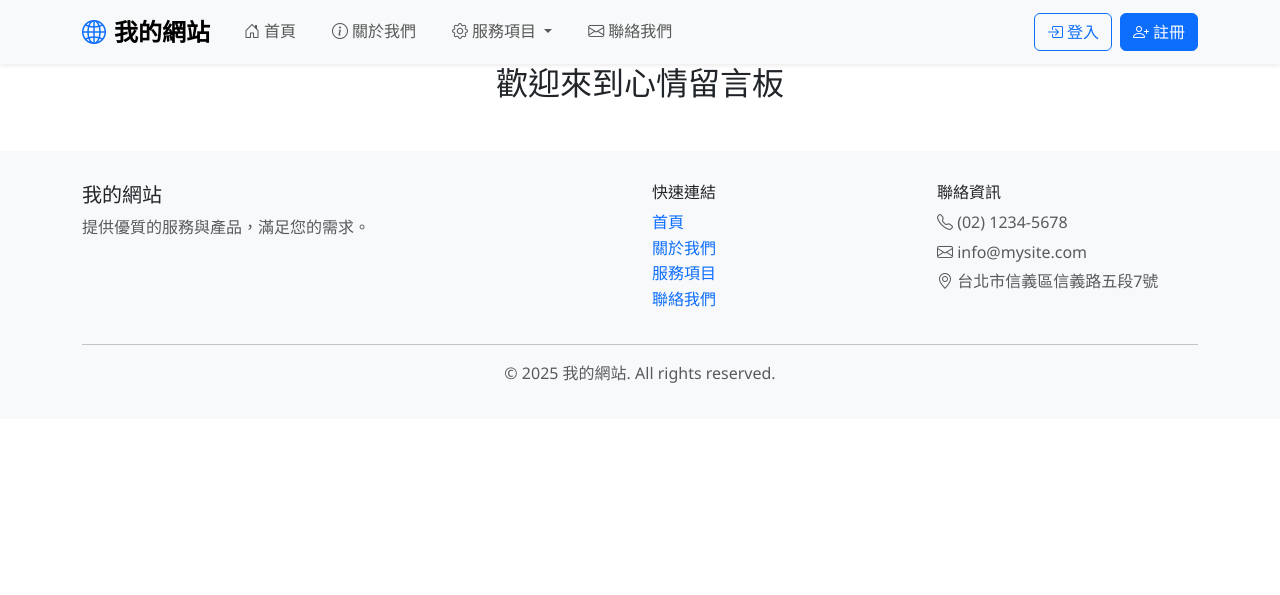
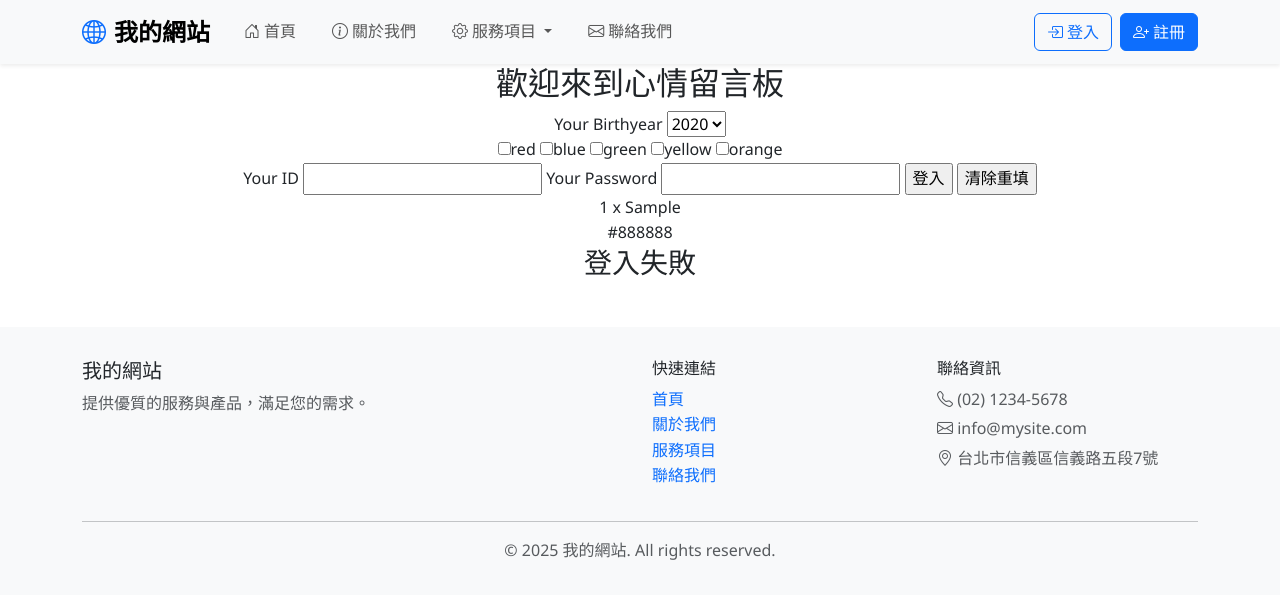
Before and after one commit to jacktea88/406django, a Django app: template ch08/forms/templates/index.html in a window 1280 px wide. Shown: the top 595 px of the page. Run offline with Django 5.2, Linux system fonts and the light colour scheme; the template is opened without the code that fills it: most values are stand-ins (such as "Sample title", 1, 10 or a date in 2020); some libraries are stand-ins or nearby versions.

Commit message:
基本表單功能驗證

```diff
--- a/ch08/forms/templates/index.html
+++ b/ch08/forms/templates/index.html
@@ -4,5 +4,39 @@
 
 <div class='container' align=center>
     <h2>歡迎來到心情留言板</h2>
+    <form action="/" method="GET">
+        {% csrf_token %}
+        <label for="byear">Your Birthyear</label>
+        <select name="byear" id="byear">
+            {% for year in years %}
+            <option value="{{ year }}">{{ year }}</option>
+            {% endfor %}
+        </select>
+        <br>
+        <input type="checkbox" name="fcolor" id="" value="red">red
+        <input type="checkbox" name="fcolor" id="" value="blue">blue
+        <input type="checkbox" name="fcolor" id="" value="green">green
+        <input type="checkbox" name="fcolor" id="" value="yellow">yellow
+        <input type="checkbox" name="fcolor" id="" value="orange">orange
+        <br>
+
+        <label for="user_id">Your ID</label>
+        <input type="text" name="user_id" id="user_id">
+        <label for="user_pass">Your Password</label>
+        <input type="password" name="user_pass" id="user_pass">
+        <input type="submit" value="登入">
+        <input type="reset" value="清除重填">
+    </form>
+    {{ user_id}} {{ user_pass }} {{ user_byear }} <br>
+    {% for c in urfcolor %}
+        {{ c }}
+    {% empty %}
+        沒有選擇顏色
+    {% endfor %}
+    {% if verified %}
+        <h3>登入成功</h3>
+    {% else %}
+        <h3>登入失敗</h3>
+    {% endif %}
 </div>
 {% endblock content %}
```
Also changed, not shown: ch08/forms/mysite/models.py (+16 -0 lines), ch08/forms/mysite/views.py (+12 -0 lines), ch08/forms/db.sqlite3, ch08/forms/mysite/migrations/0001_initial.py (added), 1 other file.
